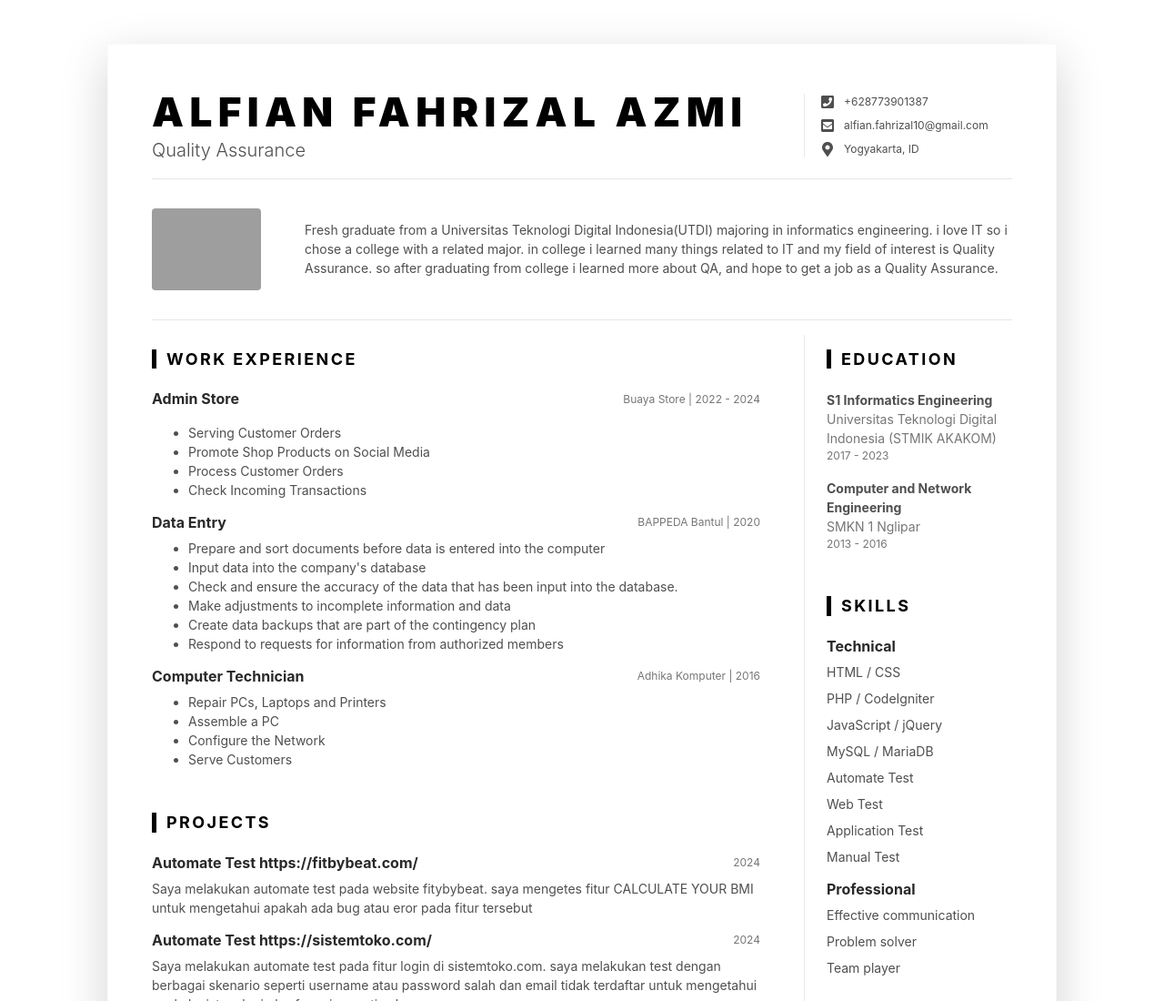
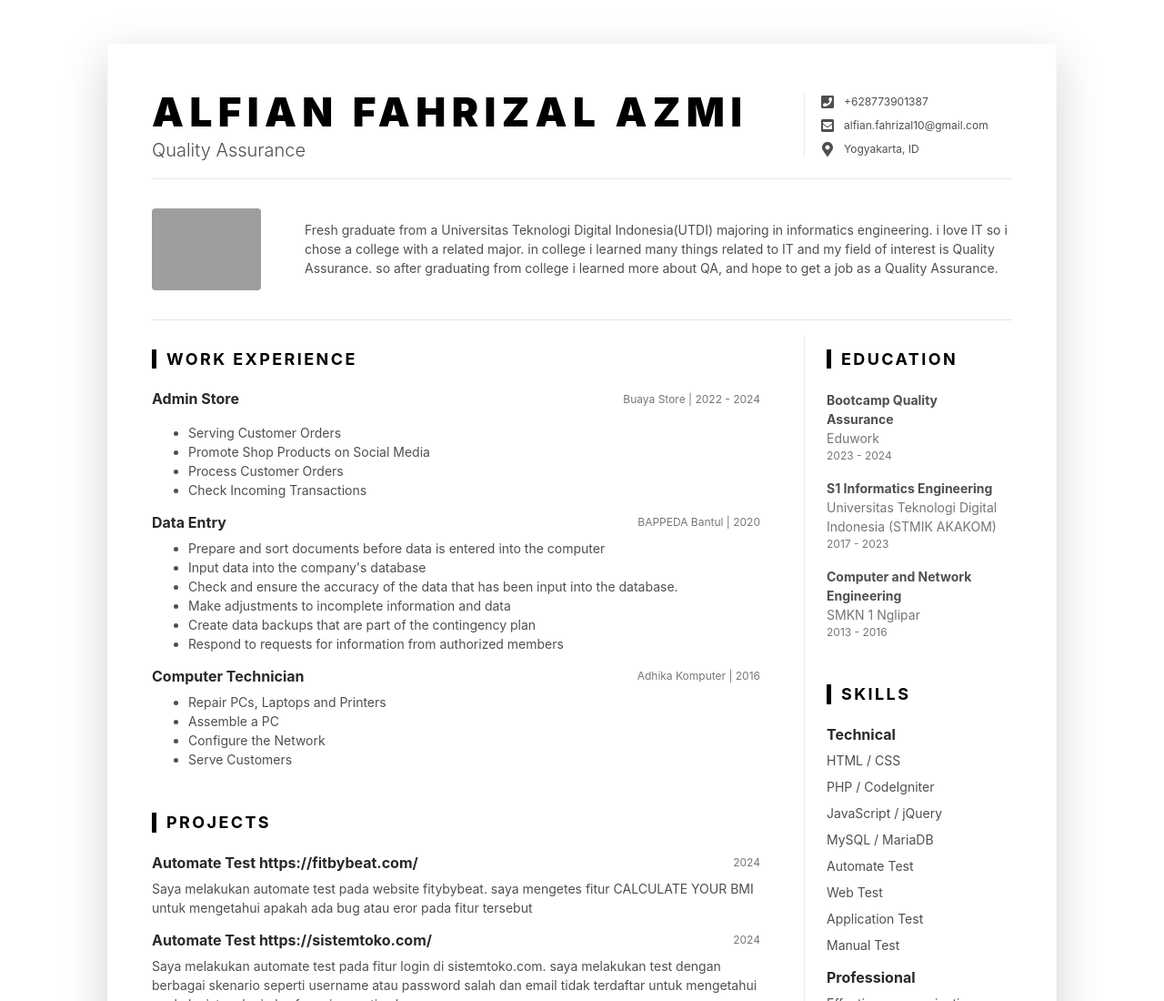
Before and after one commit to AlfianF10/Resume-Alfian, a plain HTML site: page index.html in a window 1280 px wide. Shown: the top 1100 px of the page at 91% size. Drawn offline with Linux system fonts and the light colour scheme; grey boxes are pictures that could not be loaded.

Commit message:
Update index.html

```diff
--- a/index.html
+++ b/index.html
@@ -168,7 +168,12 @@
                             <section class="education-section py-3">
                                 <h3 class="text-uppercase resume-section-heading mb-4">Education</h3>
                                 <ul class="list-unstyled resume-education-list">
-                                    <li class="mb-3">
+                                  <li class="mb-3">
+                                        <div class="resume-degree font-weight-bold">Bootcamp Quality Assurance</div>
+                                        <div class="resume-degree-org text-muted">Eduwork</div>
+                                        <div class="resume-degree-time text-muted">2023 - 2024</div>
+                                    </li>
+				<li class="mb-3">
                                         <div class="resume-degree font-weight-bold">S1 Informatics Engineering</div>
                                         <div class="resume-degree-org text-muted">Universitas Teknologi Digital Indonesia (STMIK AKAKOM)</div>
                                         <div class="resume-degree-time text-muted">2017 - 2023</div>
```
